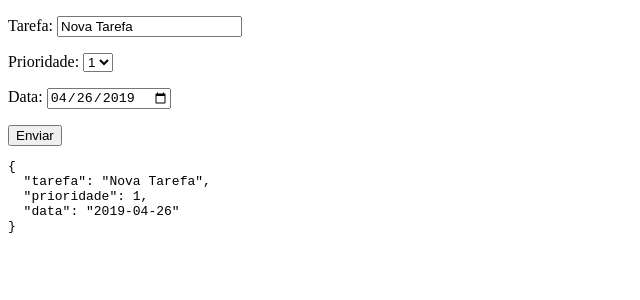
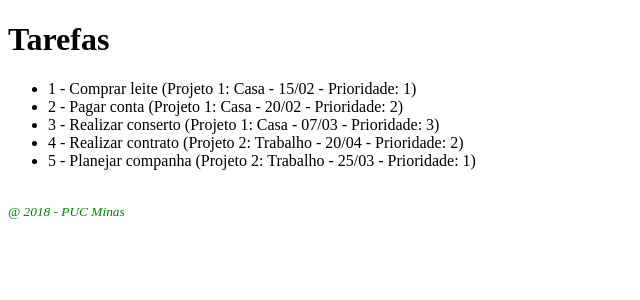
Before and after one commit to igogomes/estudo-angular, an Angular app: page /tarefas in a window 1280 px wide. Before the commit this address led to /. Shown: the top 300 px of the page, without its empty margins (0-640 px from the left). Built offline with nearby package versions, Linux system fonts and the light colour scheme.

Commit message:
Estudos sobre o framework Angular

```diff
--- a/src/app/app-routing.module.ts
+++ b/src/app/app-routing.module.ts
@@ -1,10 +1,20 @@
 import { NgModule } from '@angular/core';
 import { Routes, RouterModule } from '@angular/router';
+import { ProjetosComponent } from './projetos.component';
+import { TarefasComponent } from './tarefas.component';
+import { PaginaInvalidaComponent } from './paginainvalida.component';
 
-const routes: Routes = [];
+
+const routes: Routes = [
+  {path: '', redirectTo: '/tarefas', pathMatch: 'full'},
+  {path: 'projetos', component: ProjetosComponent },
+  {path: 'tarefas', component: TarefasComponent },
+  {path: '**', component: PaginaInvalidaComponent }
+];
 
 @NgModule({
   imports: [RouterModule.forRoot(routes)],
   exports: [RouterModule]
 })
+
 export class AppRoutingModule { }
--- a/src/app/app.component.ts
+++ b/src/app/app.component.ts
@@ -3,7 +3,10 @@ import { Component } from '@angular/core';
 @Component({
   selector: 'app-root',
   template: `
-    <tarefa></tarefa>
+
+    <router-outlet></router-outlet>
+    <copyright></copyright>
+
   `
 })
 export class AppComponent {
--- /dev/null
+++ b/src/app/paginainvalida.component.ts
@@ -0,0 +1,10 @@
+import { Component } from '@angular/core';
+
+@Component({
+    selector: 'paginainvalida',
+    template: `
+        <h1>Página Inválida</h1>
+    `
+})
+
+export class PaginaInvalidaComponent { }
--- /dev/null
+++ b/src/app/projetos.component.ts
@@ -0,0 +1,29 @@
+import { Component } from '@angular/core';
+import { Projeto, ProjetosService } from './projetos.service';
+
+@Component({
+
+    selector: 'projetos',
+    template: `
+        <h1> Projetos </h1>
+        <ul>
+            <li *ngFor="let p of projetos">
+                {{p.codigo}} - {{p.projeto}}
+            </li>
+        </ul>
+
+    `
+
+})
+
+export class ProjetosComponent {
+
+    projetos: Projeto[] = [];
+
+    constructor(public ps: ProjetosService) {
+
+        this.projetos = ps.getProjetos();
+
+    }
+
+}
--- /dev/null
+++ b/src/app/projetos.service.ts
@@ -0,0 +1,24 @@
+import { Injectable } from '@angular/core';
+
+export class Projeto {
+
+    codigo: number;
+    projeto: string;
+
+}
+
+@Injectable()
+export class ProjetosService {
+
+    projetos: Projeto[] = [
+        {codigo: 1, projeto: 'Casa'},
+        {codigo: 2, projeto: 'Trabalho'}
+    ];
+
+    getProjetos(): Projeto[] {
+
+        return this.projetos;
+
+    }
+
+}
--- a/src/app/tarefas.component.ts
+++ b/src/app/tarefas.component.ts
@@ -1,44 +1,40 @@
 import { Component } from '@angular/core';
-
+import { Tarefa, TarefasService } from './tarefas.service';
+import { Projeto, ProjetosService } from './projetos.service';
 
 @Component({
     selector: 'tarefas',
     template: `
-        <div [ngSwitch]="grupo">
-            <ul *ngSwitchCase="0">
-                <li *ngFor="let tarefa of tarefasCasa">{{tarefa}}</li>
-            </ul>
-            <ul *ngSwitchCase="1">
-                <li *ngFor="let tarefa of tarefasTrabalho">{{tarefa}}</li>
-            </ul>
-            <ul *ngSwitchCase="2">
-                <li *ngFor="let tarefa of tarefasOutras">{{tarefa}}</li>
-            </ul>
-        </div>
+
+        <h1>Tarefas</h1>
+        <ul>
+            <li *ngFor="let t of tarefas">
+                {{t.codigo}} - {{t.tarefa}}
+                (Projeto {{t.codigoProjeto}}:
+                    {{nomeProjeto(t.codigoProjeto)}}
+                    -
+                    {{t.data|date: 'dd/MM'}} -
+                    Prioridade: {{t.prioridade}})
+            </li>
+        </ul>
     `
 })
 
 export class TarefasComponent {
 
-    tarefasCasa: string[];
-    tarefasTrabalho: string[];
-    tarefasOutras: string[];
-    grupo: number;
+    tarefas: Tarefa[] = [];
+    projetos: Projeto[] = [];
+    constructor(public ts: TarefasService,
+                public ps: ProjetosService) {
+        this.tarefas = ts.getTarefas();
+        this.projetos = ps.getProjetos();
+    }
 
-    constructor() {
-        this.tarefasCasa = [
-            'Comprar leite',
-            'Pagar conta de luz',
-            'Consertar a cafeteira'
-        ];
-        this.tarefasTrabalho = [
-            'Elaborar campanha de marketing',
-            'Contratar novos fornecedores'
-        ];
-        this.tarefasOutras = [
-                'Criar aplicação com Angular'
-        ];
-        this.grupo = 0;
+    nomeProjeto(cp: number): string {
+        for(let i=0; i< this.projetos.length; i++)
+            if(this.projetos[i].codigo == cp)
+                return this.projetos[i].projeto;
+        return 'Projeto inválido';
     }
 
 }
--- /dev/null
+++ b/src/app/tarefas.service.ts
@@ -0,0 +1,60 @@
+import { Injectable } from '@angular/core';
+
+export class Tarefa {
+
+    codigo: number;
+    tarefa: string;
+    data: Date;
+    prioridade: number;
+    codigoProjeto: number;
+
+}
+
+@Injectable()
+export class TarefasService {
+
+    tarefas: Tarefa[] = [
+        {
+            codigo: 1,
+            tarefa: 'Comprar leite',
+            data: new Date(2018,1,15),
+            prioridade: 1,
+            codigoProjeto: 1
+        },
+        {
+            codigo: 2,
+            tarefa: 'Pagar conta',
+            data: new Date(2018,1,20),
+            prioridade: 2,
+            codigoProjeto: 1
+        },
+        {
+            codigo: 3,
+            tarefa: 'Realizar conserto',
+            data: new Date(2018,2,7),
+            prioridade: 3,
+            codigoProjeto: 1
+        },
+        {
+            codigo: 4,
+            tarefa: 'Realizar contrato',
+            data: new Date(2018,3,20),
+            prioridade: 2,
+            codigoProjeto: 2
+        },
+        {
+            codigo: 5,
+            tarefa: 'Planejar companha',
+            data: new Date(2018,2,25),
+            prioridade: 1,
+            codigoProjeto: 2
+        }
+    ];
+
+    getTarefas(): Tarefa[] {
+
+        return this.tarefas;
+
+    }
+
+}
```
Also changed, not shown: src/app/app.module.ts (+11 -2 lines).
